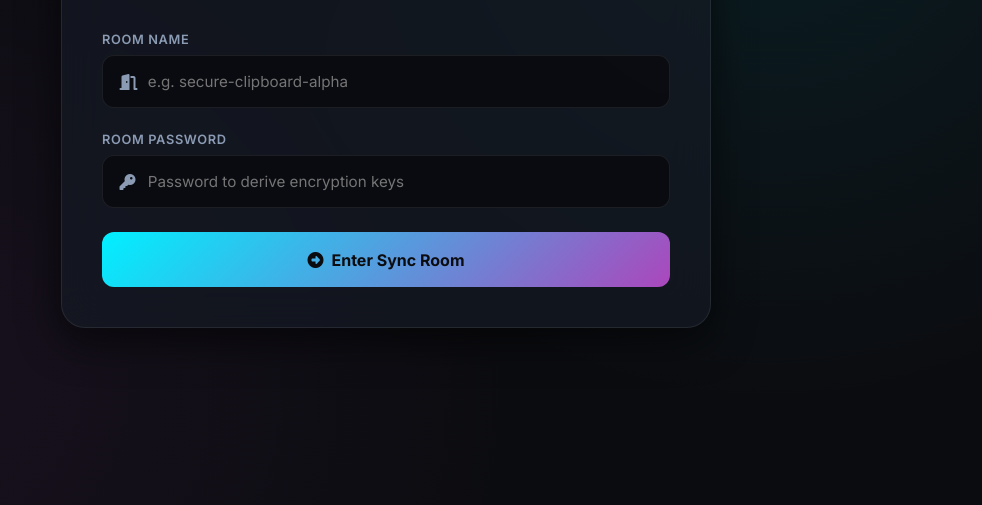
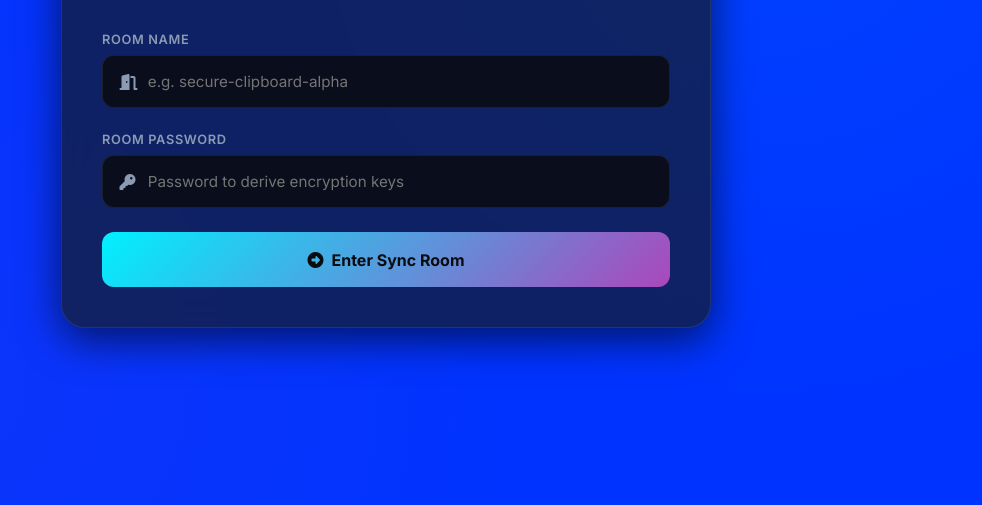
Before and after one commit to shihebamrii/zk-clipboard, a plain HTML site: page frontend/index.html in a window 1280 px wide. Shown: the part 295-800 px from the top of the page, without its empty margins (254-1236 px from the left). Drawn offline with Linux system fonts and the light colour scheme.

```diff
--- a/frontend/index.html
+++ b/frontend/index.html
@@ -10,7 +10,7 @@
     <link rel="stylesheet" href="https://cdnjs.cloudflare.com/ajax/libs/font-awesome/6.4.0/css/all.min.css">
     <style>
         :root {
-            --bg-color: #0b0c10;
+            --bg-color: #0033ff;
             --panel-bg: rgba(21, 26, 36, 0.7);
             --border-color: rgba(255, 255, 255, 0.08);
             --accent-glow: #00f0ff;
```
